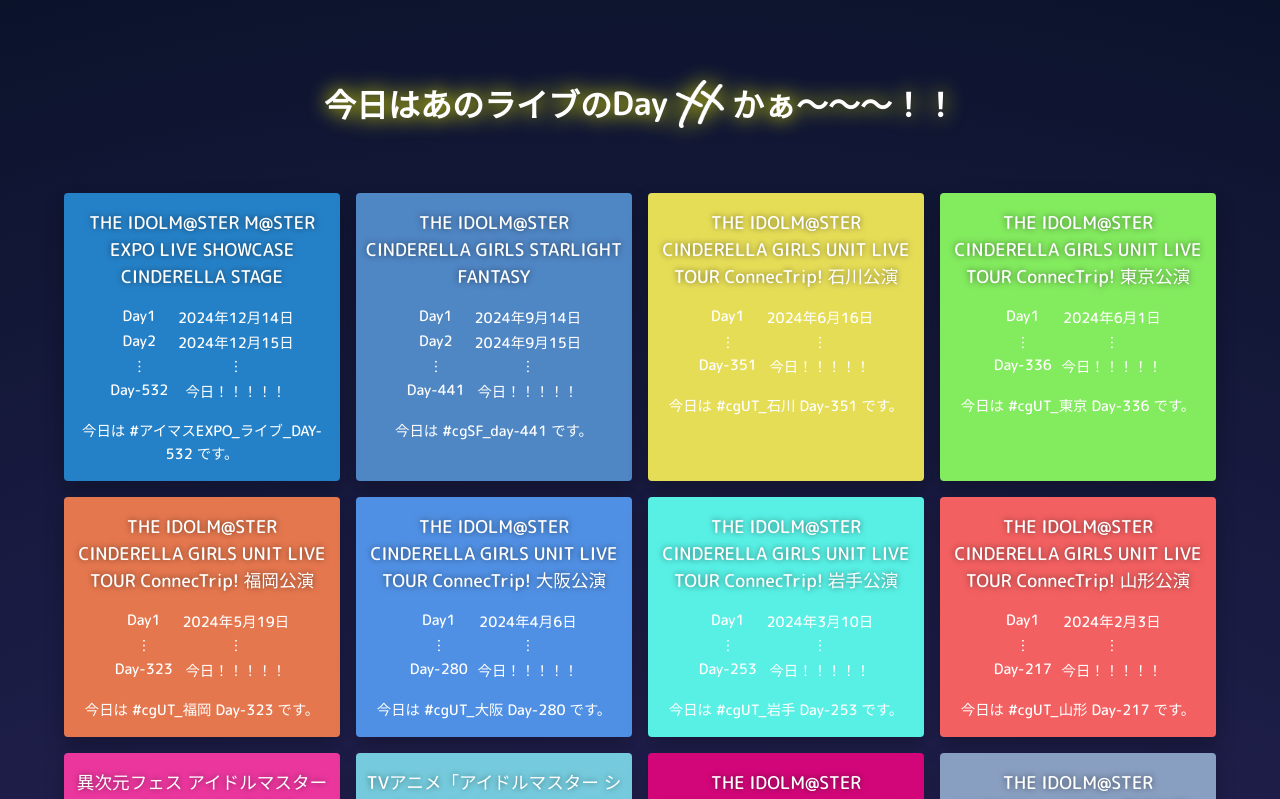
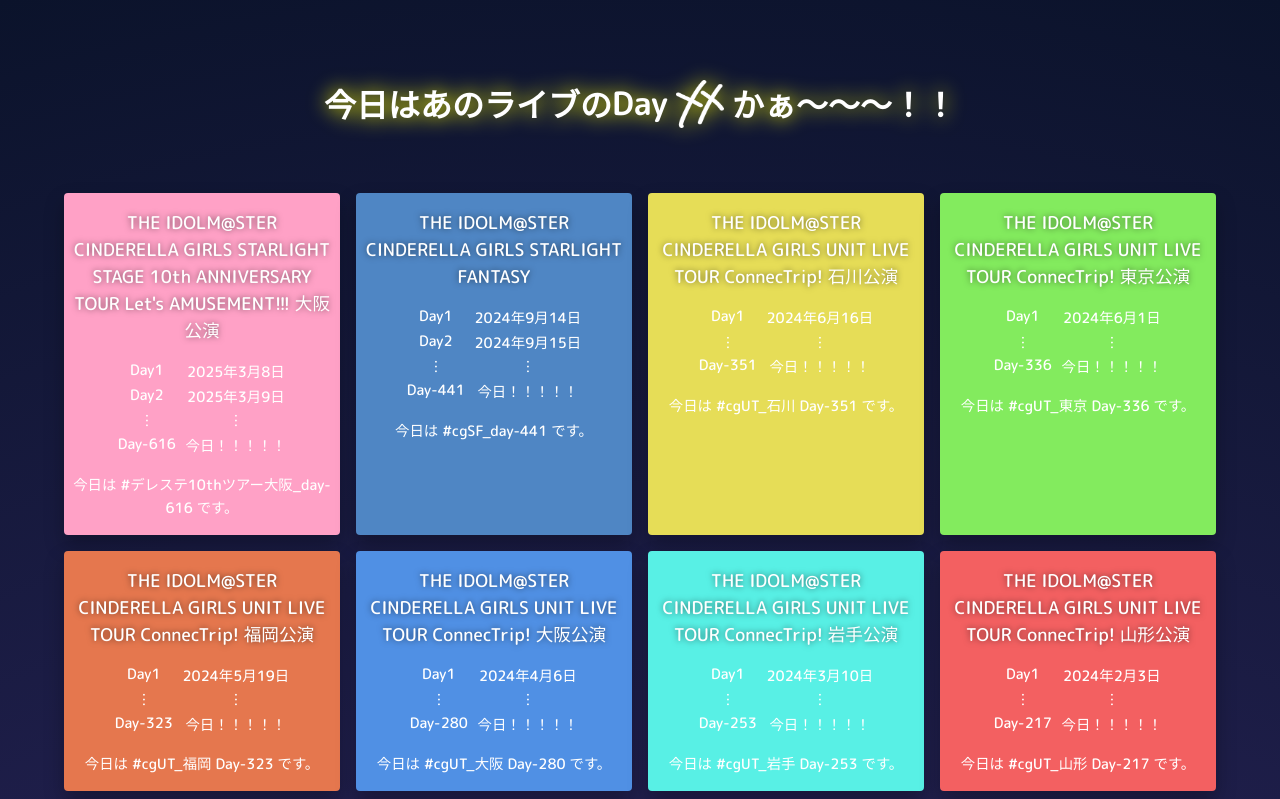
Before and after one commit to mhousetree/cg-day-x, a React (Create React App) app: page / in a window 1280 px wide. Shown: the top 799 px of the page. Built offline with nearby package versions, Linux system fonts and the light colour scheme.

Commit message:
デレステ10th大阪に対応

```diff
--- a/src/lives.ts
+++ b/src/lives.ts
@@ -13,11 +13,15 @@
 
 export const lives: LiveInfo[] = [
   {
-    title: "THE IDOLM@STER M@STER EXPO LIVE SHOWCASE CINDERELLA STAGE",
-    date: new Date("2024/12/14"),
+    title:
+      "THE IDOLM@STER CINDERELLA GIRLS STARLIGHT STAGE 10th ANNIVERSARY TOUR Let's AMUSEMENT!!! 大阪公演",
+    date: new Date("2025/3/8"),
     days: 2,
-    color: "#2581c7",
-    tweetType: { kind: "HashtagWithDay", hashtag: "アイマスEXPO_ライブ_DAY" },
+    color: "#ffa1c6",
+    tweetType: {
+      kind: "HashtagWithDay",
+      hashtag: "デレステ10thツアー大阪_day",
+    },
   },
   {
     title: "THE IDOLM@STER CINDERELLA GIRLS STARLIGHT FANTASY",
```
